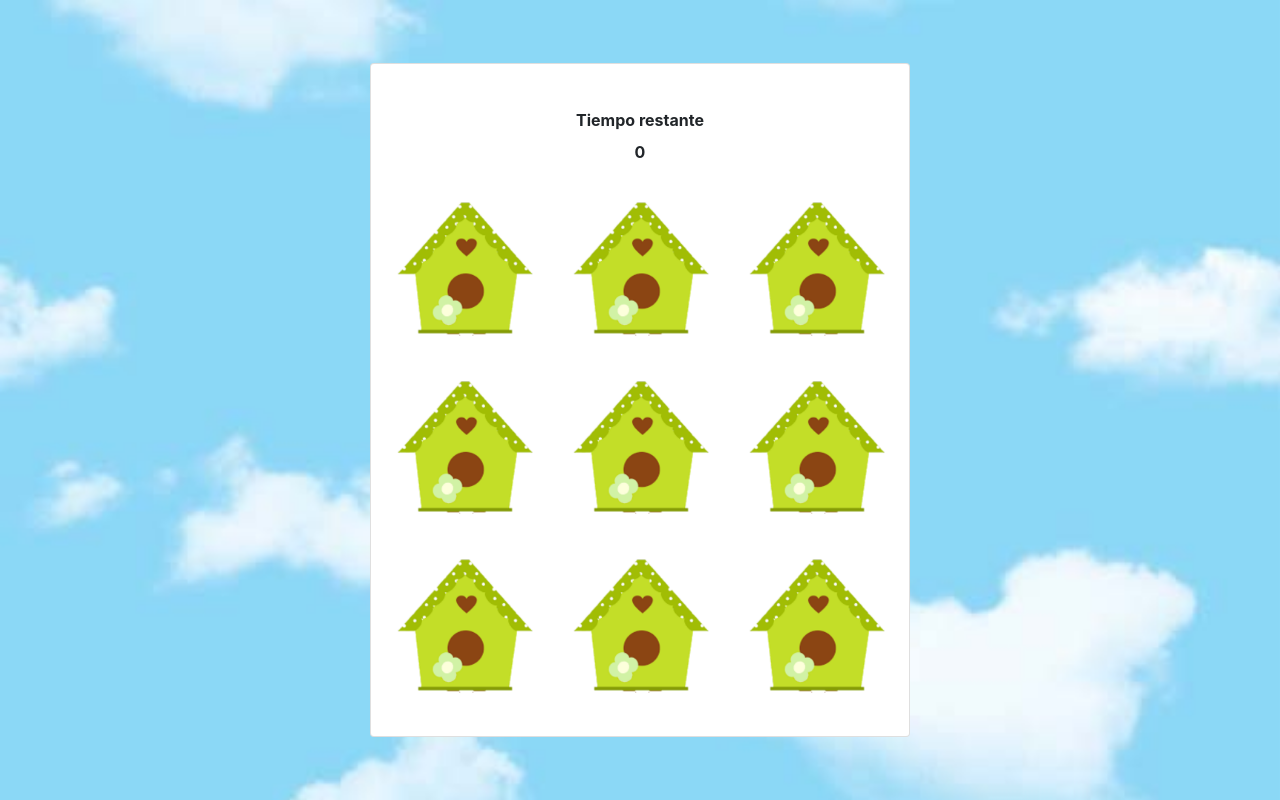
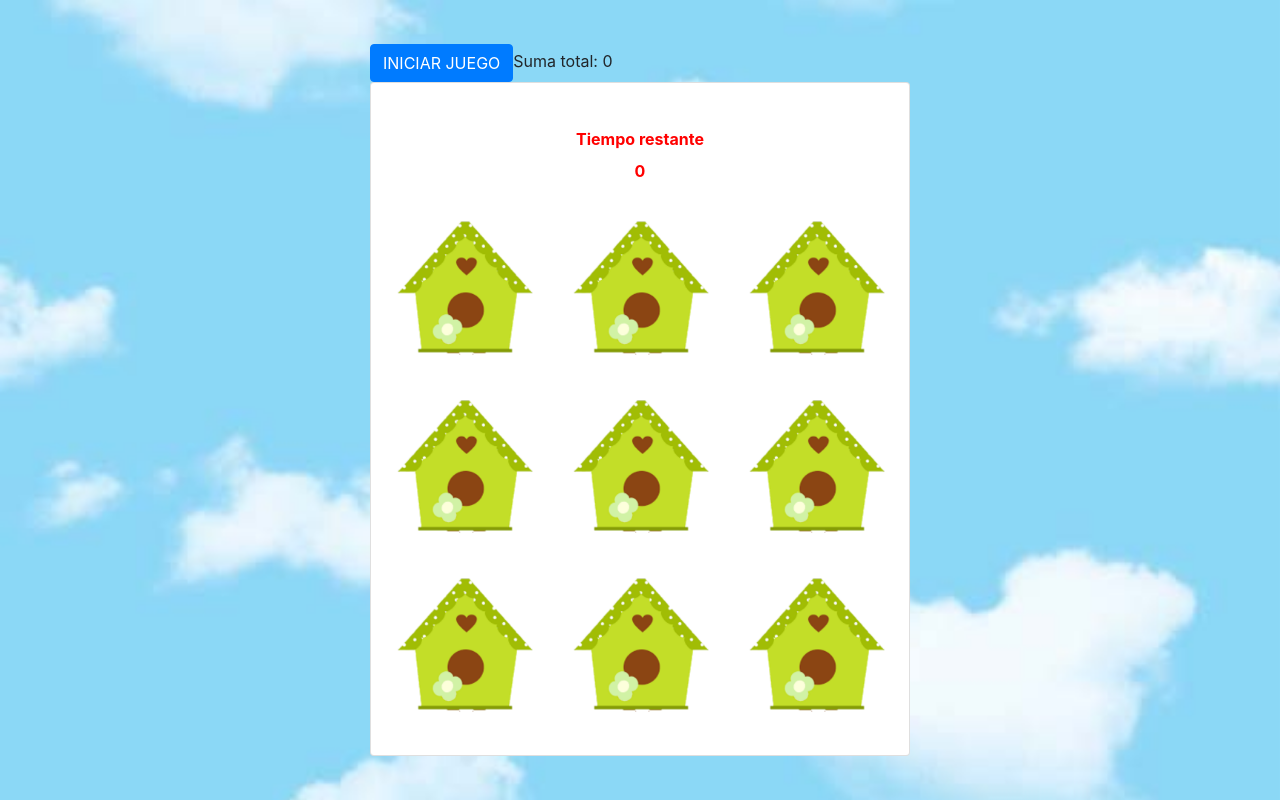
Before and after one commit to milagros-marquina-jumi/caso-practico, an Angular app: page / in a window 1280 px wide. Built offline with nearby package versions, Linux system fonts and the light colour scheme.

Commit message:
Game over logic

```diff
--- a/src/app/app.component.html
+++ b/src/app/app.component.html
@@ -4,6 +4,7 @@
 
       <div class="d-table-cell align-middle">
         <button class="btn btn-primary" (click)="fnPlay()" *ngIf="gameOver && time == 0">INICIAR JUEGO</button>
+        <span *ngIf="gameOver==true && time ==0">Suma total: {{scorePink+scoreBlue}}</span>
         <div class="card">
           <div class="card-body">
 
@@ -18,7 +19,7 @@
               </div>
             </div>
             <div class="row text-center">
-              <div class="col-sm-12">
+              <div class="col-sm-12" [ngClass]="{'alert-end': time <=10}">
                 <label class="text">Tiempo restante</label>
                 <p class="text">{{time}}</p>
               </div>
--- a/src/app/app.component.ts
+++ b/src/app/app.component.ts
@@ -6,14 +6,13 @@ import { Bird } from './models/Bird';
   styleUrls: ['./app.component.scss']
 })
 export class AppComponent implements OnInit {
-  cantHouses = [1, 2, 3, 4, 5, 6, 7, 8, 9];
   birds: Bird[] = []
   scorePink: number = 0;
   scoreBlue: number = 0;
   maxBird: number = 9;
   time: number = 0;
   previousRandom: number = 0;
-  gameOver: Boolean = false;
+  gameOver: Boolean = true;
   sizeScore: number = 0;
 
   constructor() { }
--- a/src/styles.scss
+++ b/src/styles.scss
@@ -1,8 +1,5 @@
-/* You can add global styles to this file, and also import other style files */
 body{
   background-image: url("./assets/img/cielo.jpg");
-   //que no se repita la imagen
   background-repeat: no-repeat;
-  //que se ajuste al tamaño de la pantalla
   background-size: cover;
 }
```
